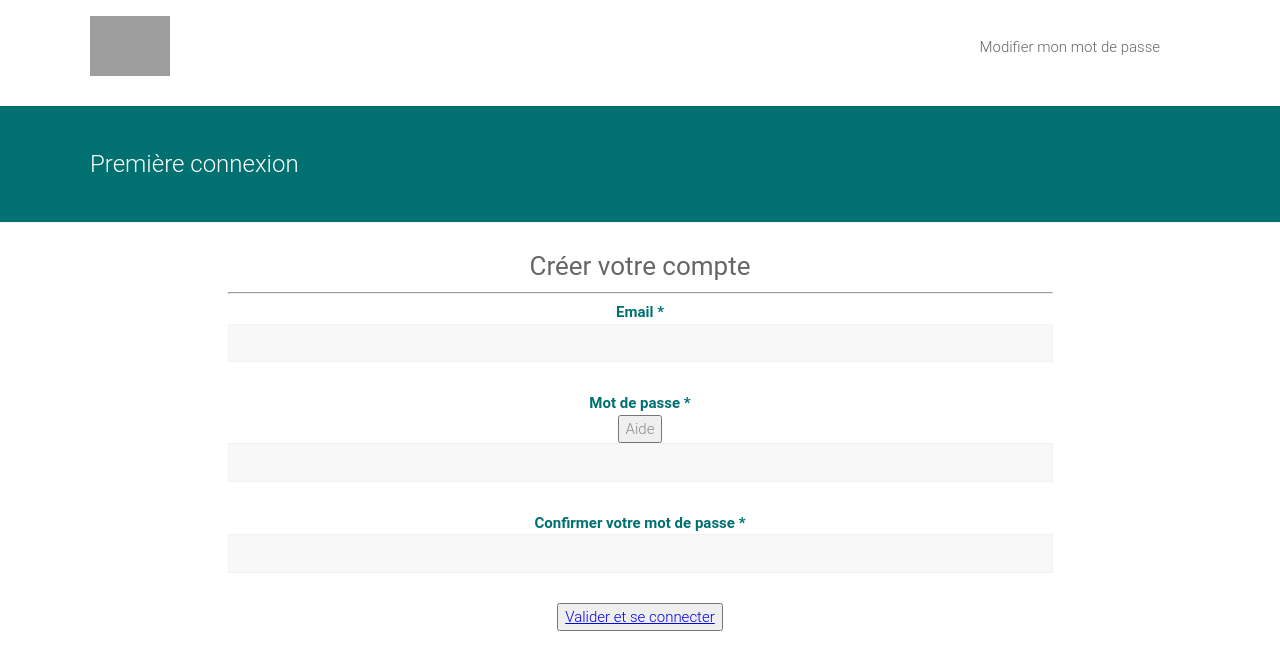
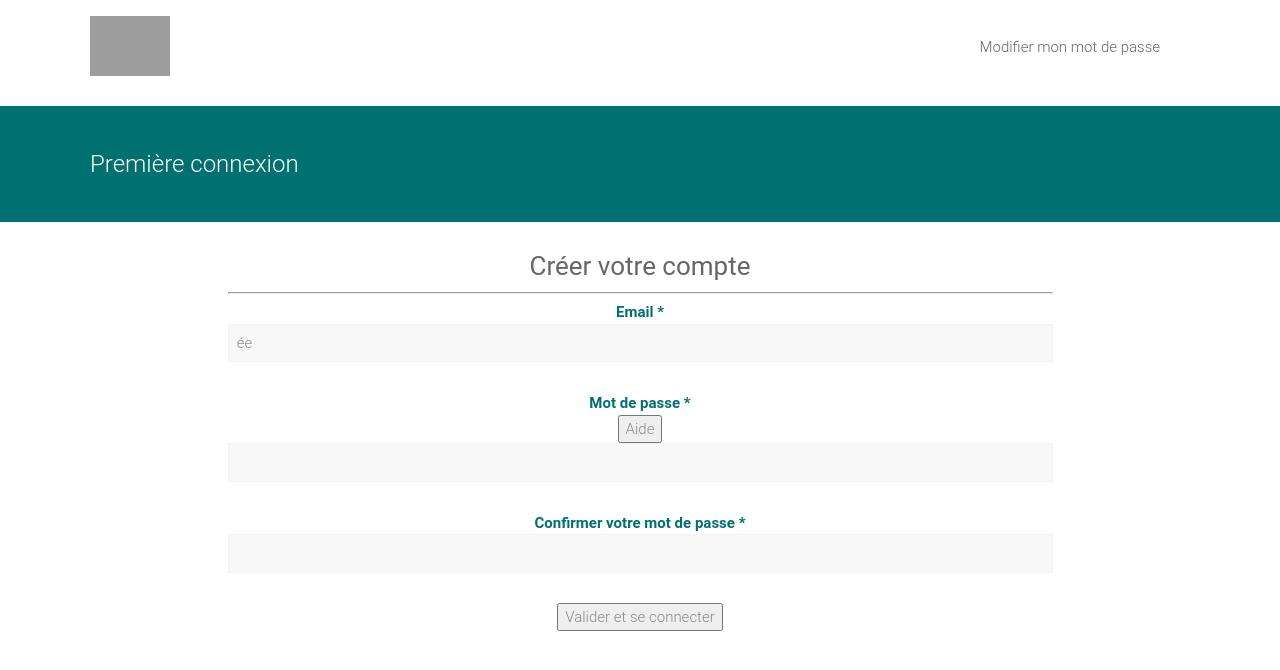
Before and after one commit to WildCodeSchool/remotefr-js-0920-p3-wejob-admin, a React (Create React App) app: page /CreateAnAccount in a window 1280 px wide. Shown: the top 670 px of the page. Built offline with nearby package versions, Linux system fonts and the light colour scheme; grey boxes are pictures that could not be loaded; the HTML template or start-up script is replaced by a standard one.

Commit message:
add axios in function create an account

```diff
--- a/src/components/JobeurFormRecap.jsx
+++ b/src/components/JobeurFormRecap.jsx
@@ -2,6 +2,7 @@ import React from 'react';
 import PropTypes from 'prop-types';
 
 function JobeurFormRecap({ handleSubmit, data }) {
+  console.log(data);
   return (
     <form onSubmit={handleSubmit} id="JobeurForm">
       <div className="container">
@@ -10,6 +11,8 @@ function JobeurFormRecap({ handleSubmit, data }) {
           <h2>
             {data.firstname} {data.lastname}
           </h2>
+          <h3>Formation</h3>
+          <p>Diplome : {data.diploma}</p>
         </div>
       </div>
     </form>
--- a/src/pages/Authentication/CreateAnAccount.jsx
+++ b/src/pages/Authentication/CreateAnAccount.jsx
@@ -1,7 +1,8 @@
 import React from 'react'; // { useContext }
-import { Link } from 'react-router-dom';
+import { useLocation, useHistory } from 'react-router-dom';
 import { useForm } from 'react-hook-form';
 // import PropTypes from 'prop-types';
+import axios from 'axios';
 import { yupResolver } from '@hookform/resolvers/yup';
 import * as yup from 'yup';
 import HeaderPostTitle from '../../components/HeaderPostTitle';
@@ -24,17 +25,15 @@ const helpPassword = () => {
 };
 
 function CreateAnAccount() {
+  const history = useHistory();
+
+  const location = useLocation();
+  const url = new URL(`${window.location.origin}${location.search}`);
+  const token = url.searchParams.get('token');
+  const email = atob(url.searchParams.get('email'));
+
   const schema = yup.object().shape({
-    email: yup
-      .string()
-      .min(8)
-      .max(15)
-      .matches(/^[\w$@%*+\-_!]{8,15}$/, {
-        message:
-          'Un mot de passe valide aura de 8 à 15 caractères, au moins une lettre minuscule, au moins une lettre majuscul, au moins un chiffre, au moins un de ces caractères spéciaux: $ @ % * + - _ !, aucun autre caractère possible ',
-      })
-
-      .required('Vous devez entrer votre ancien mot de passe'),
+    email: yup.string(),
     password: yup
       .string()
       .min(8)
@@ -56,7 +55,24 @@ function CreateAnAccount() {
   const { register, handleSubmit, errors } = useForm({
     mode: 'onTouched',
     resolver: yupResolver(schema),
+    defaultValues: { email },
   });
+
+  const onSubmit = (data) => {
+    const { password } = data;
+    axios
+      .post(`${process.env.REACT_APP_BACK_URL}/candidats/update-password`, {
+        token,
+        password,
+      })
+      .then(() => {
+        history.push('/LogIn');
+      })
+      .catch((error) => {
+        console.log(error.message);
+      });
+    // <Link to="/LogIn"/>
+  };
 
   return (
     <div className="main-wrapper">
@@ -66,7 +82,7 @@ function CreateAnAccount() {
           <form
             className="CreateAnAccount container py-5"
             id="CreateAnAccount"
-            onSubmit={handleSubmit}
+            onSubmit={handleSubmit(onSubmit)}
           >
             <h3 className="widget-title">Créer votre compte</h3>
             <hr />
@@ -126,10 +142,8 @@ function CreateAnAccount() {
               </div>
 
               <div className="form-group">
-                <button type="button">
-                  <Link to="/LogIn">
-                    <span>Valider et se connecter</span>
-                  </Link>
+                <button type="submit">
+                  <span>Valider et se connecter</span>
                 </button>
               </div>
             </div>
```
